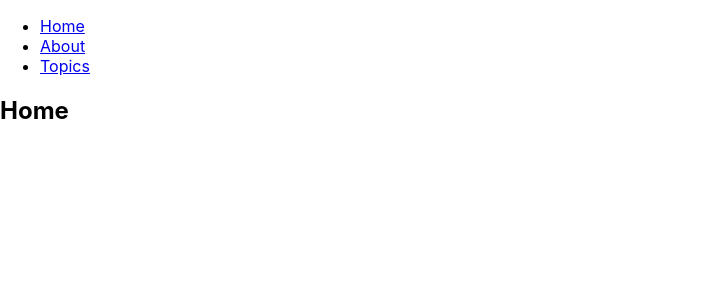
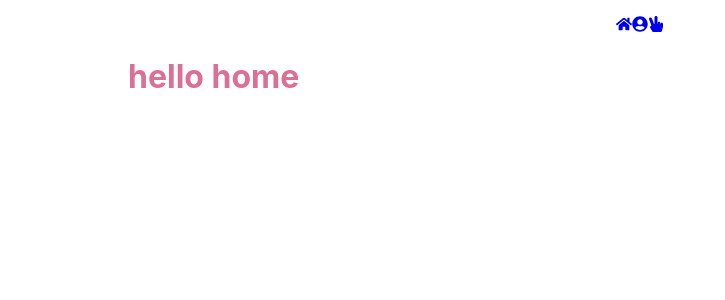
Before and after one commit to anniebae/homepage, a React (Create React App) app: page / in a window 1280 px wide. Shown: the top 300 px of the page, without its empty margins (0-725 px from the left). Built offline with nearby package versions, Linux system fonts and the light colour scheme.

Commit message:
create separate components for each page

```diff
--- a/package.json
+++ b/package.json
@@ -5,9 +5,11 @@
   "dependencies": {
     "react": "^16.7.0",
     "react-dom": "^16.7.0",
+    "react-icons": "^3.3.0",
     "react-router": "^4.3.1",
     "react-router-dom": "^4.3.1",
-    "react-scripts": "2.1.3"
+    "react-scripts": "2.1.3",
+    "styled-components": "^4.1.3"
   },
   "scripts": {
     "start": "react-scripts start",
--- /dev/null
+++ b/src/components/About/index.js
@@ -0,0 +1,5 @@
+import React from 'react';
+
+const About = () => <h2>About this page</h2>;
+
+export default About;
--- a/src/components/App/App.js
+++ b/src/components/App/App.js
@@ -1,5 +1,9 @@
 import React from "react";
-import { BrowserRouter as Router, Route, Link } from "react-router-dom";
+import { BrowserRouter as Router, Route } from "react-router-dom";
+import Header from '../Header'
+import Home from '../Home'
+import About from '../About'
+import Contact from '../Contact'
 
 const App = () => (
   <Router>
@@ -8,47 +12,13 @@ const App = () => (
 
       <Route exact path="/" component={Home} />
       <Route path="/about" component={About} />
-      <Route path="/topics" component={Topics} />
+      <Route path="/contact" component={Contact} />
     </div>
   </Router>
 );
 
-const Home = () => <h2>Home</h2>;
-const About = () => <h2>About</h2>;
-const Topic = ({ match }) => <h3>Requested Param: {match.params.id}</h3>;
-const Topics = ({ match }) => (
-  <div>
-    <h2>Topics</h2>
 
-    <ul>
-      <li>
-        <Link to={`${match.url}/components`}>Components</Link>
-      </li>
-      <li>
-        <Link to={`${match.url}/props-v-state`}>Props v. State</Link>
-      </li>
-    </ul>
 
-    <Route path={`${match.path}/:id`} component={Topic} />
-    <Route
-      exact
-      path={match.path}
-      render={() => <h3>Please select a topic.</h3>}
-    />
-  </div>
-);
-const Header = () => (
-  <ul>
-    <li>
-      <Link to="/">Home</Link>
-    </li>
-    <li>
-      <Link to="/about">About</Link>
-    </li>
-    <li>
-      <Link to="/topics">Topics</Link>
-    </li>
-  </ul>
-);
+
 
 export default App;
--- /dev/null
+++ b/src/components/Contact/index.js
@@ -0,0 +1,5 @@
+import React from 'react';
+
+const Contact = () => <h2>Contact lllll</h2>
+
+export default Contact;
--- /dev/null
+++ b/src/components/Header/index.js
@@ -0,0 +1,36 @@
+import React from 'react'
+import { Link } from "react-router-dom";
+import styled from 'styled-components';
+import { FaHome, FaUserCircle, FaHandPeace } from 'react-icons/fa';
+import { Container } from '../Home'
+
+const Menu = styled.ul`
+  color: palevioletred;
+  list-style-type: none;
+  padding: 0;
+  text-align: center;
+`
+
+const listItem = styled.li`
+  display: inline-block;
+  margin: 0 1em;
+`
+
+const Header = () => (
+  <Container>
+    <Menu>
+      <listItem>
+        <Link to="/"><FaHome /></Link>
+      </listItem>
+      <listItem>
+        <Link to="/about"><FaUserCircle /></Link>
+      </listItem>
+      <listItem>
+        <Link to="/contact"><FaHandPeace /></Link>
+      </listItem>
+    </Menu>
+  </Container>
+
+);
+
+export default Header;
--- /dev/null
+++ b/src/components/Home/index.js
@@ -0,0 +1,25 @@
+import React, { Component } from 'react';
+import styled from 'styled-components';
+
+
+export const Container = styled.div`
+  max-width: 1024px;
+  margin: 0 auto;
+`
+
+const Title = styled.h1`
+  color: palevioletred;
+`
+
+
+class Home extends Component {
+  render() {
+    return(
+      <Container>
+        <Title>hello home</Title>
+      </Container>
+    )
+  }
+}
+
+export default Home;
--- a/src/index.js
+++ b/src/index.js
@@ -1,6 +1,5 @@
 import React from 'react';
 import ReactDOM from 'react-dom';
-import { BrowserRouter as Router, Route, Link } from "react-router-dom";
 import './index.css';
 import App from './components/App/App.js';
 import * as serviceWorker from './serviceWorker';
```
Also changed, not shown: src/index.css (line endings or trailing spaces), 1 other file (tests, documents, lock files or other folders).
